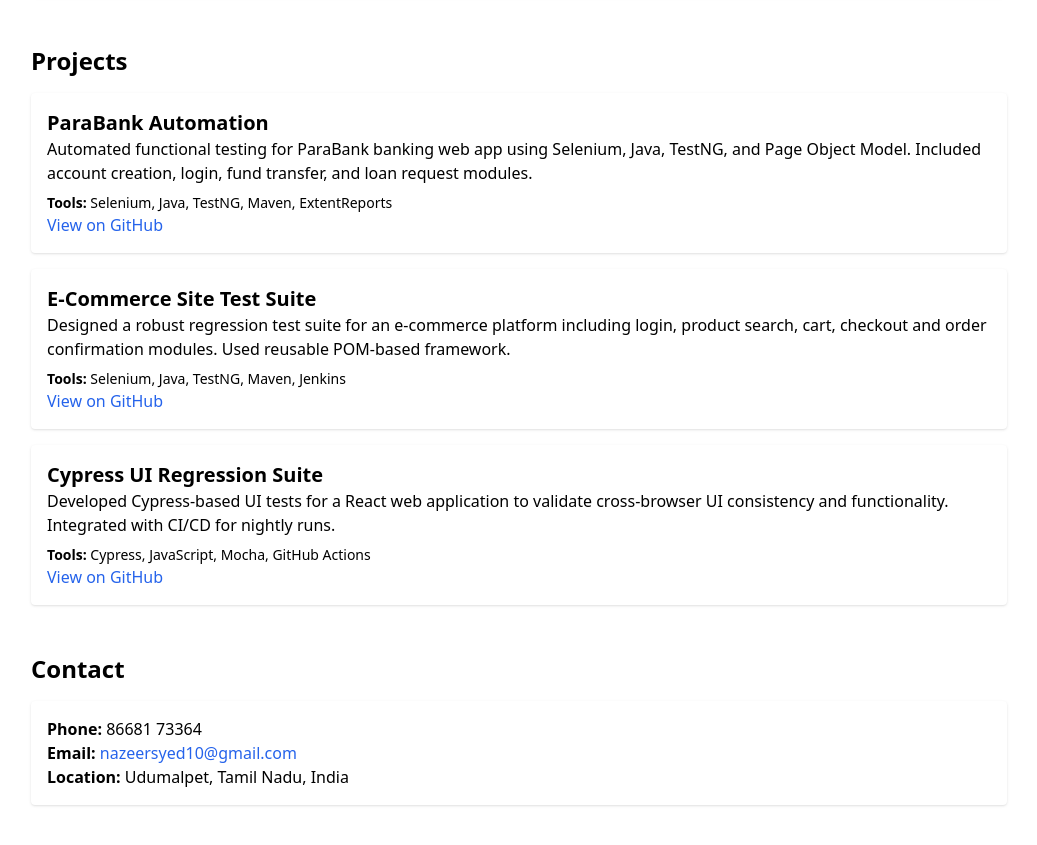
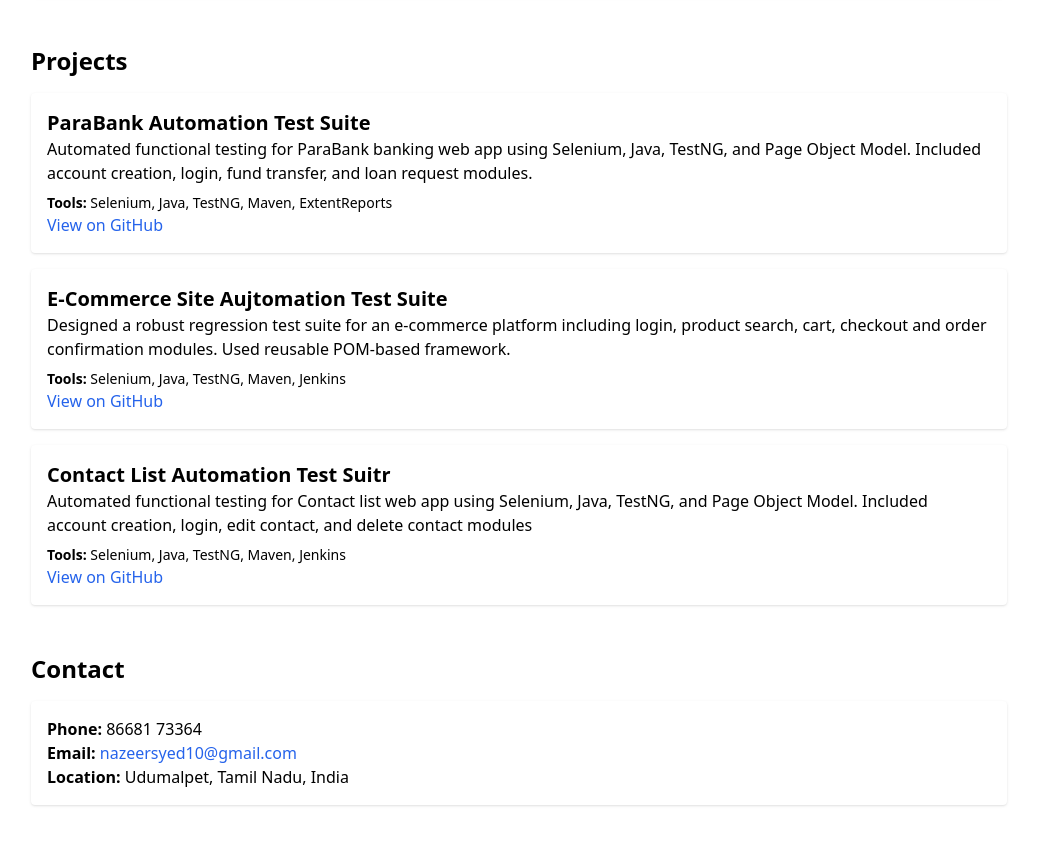
Before and after one commit to AbdulTest-12/Abdul-Nazeer---Portfolio, a plain HTML site: page index.html in a window 1280 px wide. Shown: the part 1375-2220 px from the top of the page, without its empty margins (121-1158 px from the left). Drawn offline with nearby package versions, Linux system fonts and the light colour scheme.

Commit message:
index.html

```diff
--- a/index.html
+++ b/index.html
@@ -105,7 +105,7 @@
 
       <!-- Project 1 -->
       <div class="bg-white p-4 rounded shadow mb-4">
-        <h3 class="text-xl font-bold text-secondary">ParaBank Automation</h3>
+        <h3 class="text-xl font-bold text-secondary">ParaBank Automation Test Suite</h3>
         <p>Automated functional testing for ParaBank banking web app using Selenium, Java, TestNG, and Page Object Model. Included account creation, login, fund transfer, and loan request modules.</p>
         <p class="text-sm mt-2"><strong>Tools:</strong> Selenium, Java, TestNG, Maven, ExtentReports</p>
         <a href="https://github.com/yourusername/parabank-automation" target="_blank" class="text-blue-600">View on GitHub</a>
@@ -113,7 +113,7 @@
 
       <!-- Project 2 -->
       <div class="bg-white p-4 rounded shadow mb-4">
-        <h3 class="text-xl font-bold text-secondary">E-Commerce Site Test Suite</h3>
+        <h3 class="text-xl font-bold text-secondary">E-Commerce Site Aujtomation Test Suite</h3>
         <p>Designed a robust regression test suite for an e-commerce platform including login, product search, cart, checkout and order confirmation modules. Used reusable POM-based framework.</p>
         <p class="text-sm mt-2"><strong>Tools:</strong> Selenium, Java, TestNG, Maven, Jenkins</p>
         <a href="https://github.com/yourusername/ecommerce-selenium-suite" target="_blank" class="text-blue-600">View on GitHub</a>
@@ -121,9 +121,9 @@
 
       <!-- Project 3 -->
       <div class="bg-white p-4 rounded shadow">
-        <h3 class="text-xl font-bold text-secondary">Cypress UI Regression Suite</h3>
-        <p>Developed Cypress-based UI tests for a React web application to validate cross-browser UI consistency and functionality. Integrated with CI/CD for nightly runs.</p>
-        <p class="text-sm mt-2"><strong>Tools:</strong> Cypress, JavaScript, Mocha, GitHub Actions</p>
+        <h3 class="text-xl font-bold text-secondary">Contact List Automation Test Suitr</h3>
+        <p>Automated functional testing for Contact list web app using Selenium, Java, TestNG, and Page Object Model. Included account creation, login, edit contact, and delete contact modules</p>
+        <p class="text-sm mt-2"><strong>Tools:</strong> Selenium, Java, TestNG, Maven, Jenkins</p>
         <a href="https://github.com/yourusername/cypress-ui-suite" target="_blank" class="text-blue-600">View on GitHub</a>
       </div>
     </section>
```
